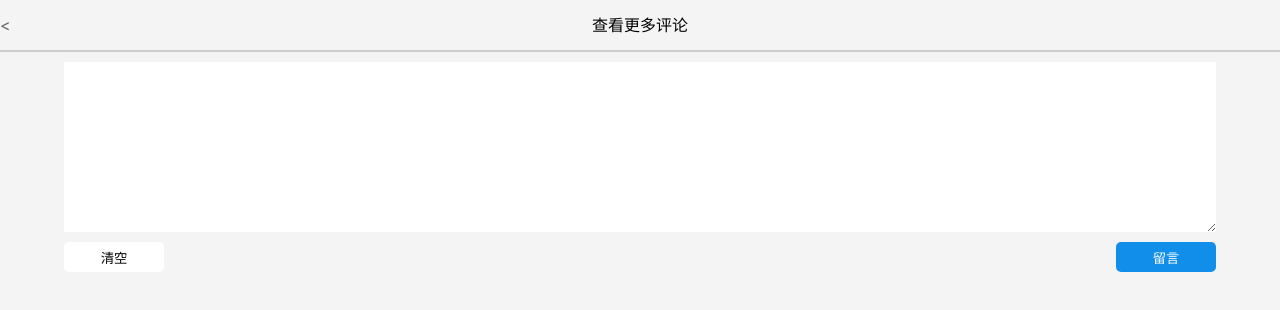
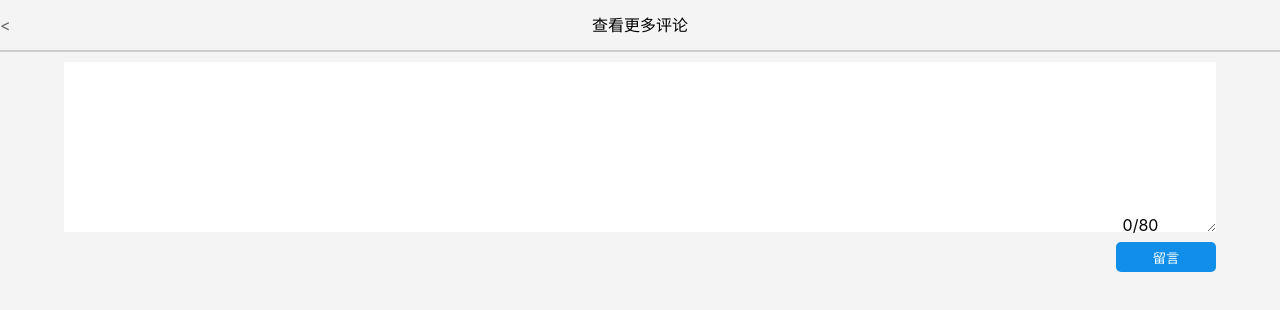
Before and after one commit to lsh5665256/shopcar, a React (Create React App) app: page /liuyan in a window 1280 px wide. Shown: the top 310 px of the page. Built offline with nearby package versions, Linux system fonts and the light colour scheme.

Commit message:
字数对不上

```diff
--- a/src/api/special.ts
+++ b/src/api/special.ts
@@ -10,6 +10,10 @@ export let getPinglun = (params: any)=>{
     return  request.get('/comment/list',{valueId:params.valueId,typeId:params.typeId,page:params.page,size:params.size})
 }
 export let getmorePing = (params: any)=>{
-    console.log(params,'___________')
-    return  request.get('/comment/list',{valueId:params.valueId,typeId:params.typeId})
+   // console.log(params,'___________')
+    return  request.get('/comment/list',{valueId:params.valueId,typeId:params.typeId,size:100})
 }
+export let addData = (params:any)=>{
+    console.log(params,'params')
+    return  request.post('/comment/post',{content:params.content,typeId:params.typeId,valueId:params.valueId})
+}
--- a/src/store/modules/special.ts
+++ b/src/store/modules/special.ts
@@ -2,7 +2,7 @@
 import {specialType} from '../types/special'
 // 引入mobx
 import {observable,action,computed} from 'mobx'
-import {getSpecialData,getSpecialDetail,getPinglun,getmorePing} from '../../api/special'
+import {getSpecialData,getSpecialDetail,getPinglun,getmorePing,addData} from '../../api/special'
 
 
 // 定义数据
@@ -15,7 +15,8 @@ export default class CreateStore{
     pllist:specialType[]=[];
     @observable
     plmorelist:specialType[]=[];
-
+    @observable
+    addtalk:specialType[]=[];
 
     @action
     async getSpecialData(obj:object){
@@ -50,4 +51,14 @@ export default class CreateStore{
         this.plmorelist= res.data
         console.log( this.plmorelist,'+++++++++=')
     }
+    @action
+    async addData(obj:object){
+        const res:any =await addData(obj);
+        console.log(res,'res1111');
+        this.addtalk = res;
+
+        // this.name=res.data[0].user_info.username
+
+    }
+
 }
--- a/src/store/types/special.ts
+++ b/src/store/types/special.ts
@@ -13,6 +13,7 @@ export interface specialType{
     add_time:string,
     user_info:any,
     name: string,
-    username:any
+    username:any,
+    addtalk:any
 
 }
--- a/src/views/liuyan.css
+++ b/src/views/liuyan.css
@@ -20,6 +20,7 @@
 }
 
 .wenbenyu {
+  position: relative;
   width: 90%;
   height: 170px;
   margin: 10px auto;
@@ -39,6 +40,7 @@
 
 .btnbox {
   width: 90%;
+  position: relative;
   display: flex;
   margin: 10px auto;
   justify-content: space-between;
@@ -61,4 +63,12 @@
   border: none;
   border-radius: 5px;
   color: white;
+  position: absolute;
+  right: 0;
 }
+
+.spans {
+  position: absolute;
+  top: 90%;
+  right: 5%;
+}
--- a/src/views/liuyan.min.css
+++ b/src/views/liuyan.min.css
@@ -1 +1 @@
-.liuyanheaders{display:flex;height:50px;line-height:50px;border-bottom:2px solid #ccc}.liuyanheaders span:nth-child(1){flex:1;color:#666}.liuyanheaders span:nth-child(2){flex:8;text-align:center}.liuyanheaders span:nth-child(3){flex:1}.wenbenyu{width:90%;height:170px;margin:10px auto}.wby{width:100%;height:100%;border:none}.liuyanwrap{width:100%;height:100%;background:#f4f4f4}.btnbox{width:90%;display:flex;margin:10px auto;justify-content:space-between}.btnbox button{display:inline-block;width:100px;height:30px}.c1{background:white;border:none;border-radius:5px}.c2{background:#108ee9;border:none;border-radius:5px;color:white}
+.liuyanheaders{display:flex;height:50px;line-height:50px;border-bottom:2px solid #ccc}.liuyanheaders span:nth-child(1){flex:1;color:#666}.liuyanheaders span:nth-child(2){flex:8;text-align:center}.liuyanheaders span:nth-child(3){flex:1}.wenbenyu{position:relative;width:90%;height:170px;margin:10px auto}.wby{width:100%;height:100%;border:none}.liuyanwrap{width:100%;height:100%;background:#f4f4f4}.btnbox{width:90%;position:relative;display:flex;margin:10px auto;justify-content:space-between}.btnbox button{display:inline-block;width:100px;height:30px}.c1{background:white;border:none;border-radius:5px}.c2{background:#108ee9;border:none;border-radius:5px;color:white;position:absolute;right:0}.spans{position:absolute;top:90%;right:5%}
--- a/src/views/liuyan.scss
+++ b/src/views/liuyan.scss
@@ -16,7 +16,7 @@
     }
 }
 .wenbenyu{
-
+    position: relative;
     width: 90%;
     height:170px;
     margin: 10px auto;
@@ -34,6 +34,7 @@
 }
 .btnbox{
     width: 90%;
+    position: relative;
     display:flex;
     margin: 10px auto;
     justify-content: space-between;
@@ -53,4 +54,12 @@
     border:none;
     border-radius: 5px;
     color: white;
+    position: absolute;
+    right: 0;
 }
+.spans{
+    position: absolute;
+    top: 90%;
+    right:5%
+
+}
--- a/src/views/liuyan.tsx
+++ b/src/views/liuyan.tsx
@@ -1,35 +1,60 @@
-import React, { useEffect } from "react"
+import React, { useEffect, useState } from "react"
 import useStore from "../utils/useState"
 import { useObserver } from "mobx-react-lite"
 import "./liuyan.css"
-import {History} from "history"
+import { History } from "history"
 interface PropType {
     location: Location,
-    history:History,
+    history: History,
+
 }
 
-const Subject:React.FC<PropType>=(props)=>{
-    let fanhui=()=>{
-        props.history.push("/spexiang");
+const Subject: React.FC<PropType> = (props) => {
+    // let [location, setLocation] = useState<number>(0)
+    let [ipt, setipt] = useState("")
+    let num = props.location.pathname.lastIndexOf('\/')
+
+
+    localStorage.setItem('x-nideshop-token', 'eyJhbGciOiJIUzI1NiIsInR5cCI6IkpXVCJ9.eyJ1c2VyIjoiemhhbmdzYW4iLCJwYXciOiIxMjMiLCJpYXQiOjE1NzQ3NjE2MTYsImV4cCI6MTU3NDg0ODAxNn0.mUAzdp6dZsUQM5RWZoT_BdUTzm5wGmX95OhRH4-sWjw')
+    let fanhui = () => {
+        props.history.goBack();
+    }
+    let store = useStore();
+    let { Special } = store;
+
+
+    let jiaodian = (e: any) => {
+        setipt(e.target.value)
+        console.log(ipt)
+        console.log(ipt.length, '长度')
     }
 
-    return (
+    let liuyan = () => {
+        Special.addData({ content: ipt, typeId: '1', valueId: props.location.pathname.slice(num + 1) })
+        props.history.goBack();
+    }
+    return useObserver(() => (
         <div className="liuyanwrap">
             <div className="liuyanheaders">
-                 <span onClick={()=>{fanhui()}}>&lt;</span>
+                <span onClick={() => { fanhui() }}>&lt;</span>
                 <span>查看更多评论</span>
                 <span></span>
             </div>
             <div className="wenbenyu">
-                 <textarea name="" id="" className="wby"></textarea>
+                <textarea name="" id="" value={ipt.length > 5 ? ipt.slice(0, 6) : ipt} className="wby" onChange={(e) => jiaodian(e)}></textarea>
+                <span className="spans">{ipt.length>5 ?5 :ipt.length }/80</span>
             </div>
+
             <div className="btnbox">
-                <button className="c1">清空</button>
-                <button className="c2">留言</button>
+                {
+                    ipt.length > 0 ? <button className="c1">清空</button> : ""
+                }
+
+                <button className="c2" onClick={(e) => { liuyan() }}>留言</button>
             </div>
 
         </div>
-    )
+    ))
 }
 
 export default Subject;
--- a/src/views/moreping.tsx
+++ b/src/views/moreping.tsx
@@ -23,8 +23,8 @@ const Cart:React.FC<PropType>=(props:any)=>{
       let a1= window.location.pathname.lastIndexOf("\/")
       console.log(window.location.pathname.slice(a1+1))
 
-        Special.getmorePing({valueId:window.location.pathname.slice(a1+1),typeId:'1'})
-    }, []);
+        Special.getmorePing({valueId:window.location.pathname.slice(a1+1),typeId:'1',size:100})
+    }, [Special]);
 
 
     return useObserver(() => (
--- a/src/views/specialDetail.tsx
+++ b/src/views/specialDetail.tsx
@@ -35,6 +35,12 @@ const Cart: React.FC<PropType> = (props) => {
     let goMore=()=>{
         props.history.push("/moreping/"+location);
     }
+    let goPinglun=()=>{
+        props.history.push("/liuyan");
+    }
+    let goTop=()=>{
+        document.documentElement.scrollTop = 0;
+    }
 
 
     return useObserver(() => (
@@ -66,7 +72,7 @@ const Cart: React.FC<PropType> = (props) => {
             {/* 精品留言 */}
             <div className="jxly">
                 <span>精选留言</span>
-                 <span><img src={tu} alt="" style={{width:"20px",height:"20px"}}/></span>
+                 <span onClick={()=>{goPinglun()}}><img src={tu} alt="" style={{width:"20px",height:"20px"}}/></span>
 
             </div>
             {/* 留言列表 */}
@@ -91,7 +97,7 @@ const Cart: React.FC<PropType> = (props) => {
             <div className="more" onClick={()=>{goMore()}}>
                 查看更多评论
            </div>
-            <div className="a1">
+            <div className="a1"  onClick={()=>{goTop()}}>
                 {
                     Special.detaillist.map((ite, index1) => {
                         return <div key={index1}>
```
Lines whose indentation alone changed are shown as unchanged.
